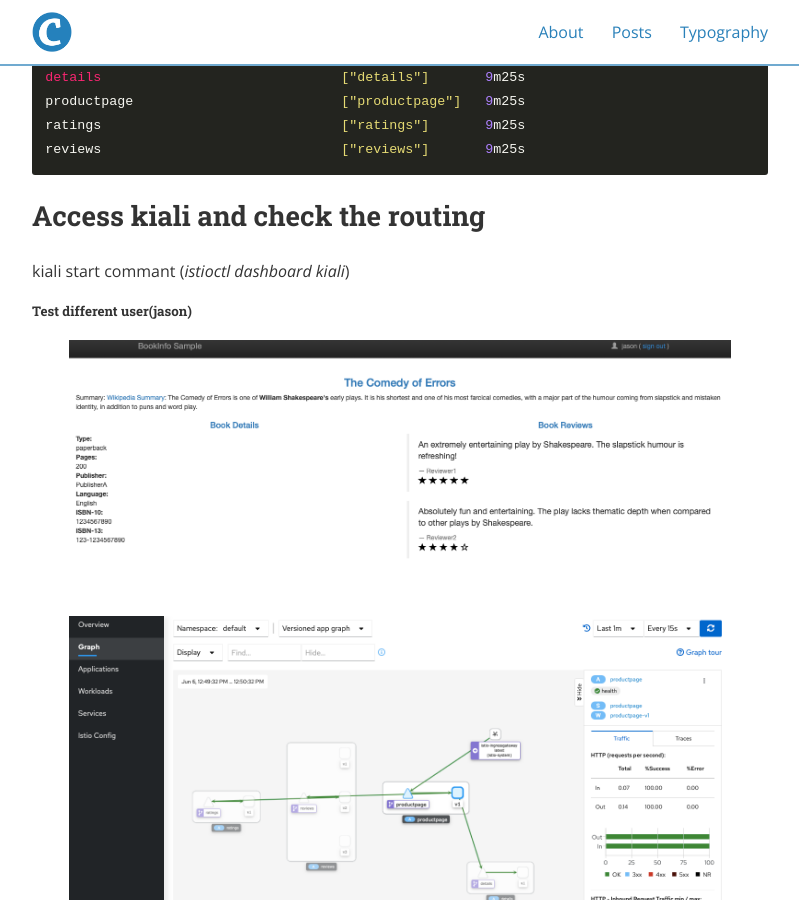
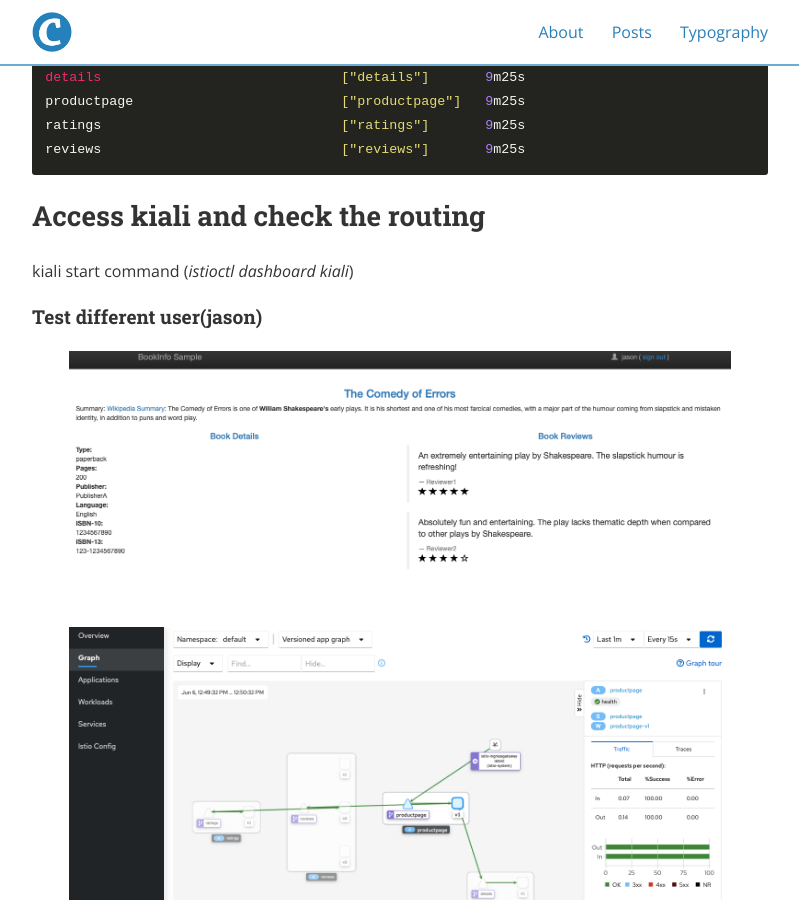
Before and after one commit to rhsoddld/rhsoddld.github.io, a Jekyll site: the page built from _posts/2021-06-06-istio_2.md, in a window 1280 px wide and 900 px high, scrolled down 13120 px. Shown: the whole window, without its empty margins (240-1039 px from the left). Built offline with Jekyll 4.4.1, drawn with Linux system fonts in a browser that asks for light colours; nearby versions of some CDN libraries.

Commit message:
add-0606-post

```diff
--- a/_posts/2021-06-06-istio_2.md
+++ b/_posts/2021-06-06-istio_2.md
@@ -534,27 +534,27 @@ Control request routing using header information
 	reviews                              ["reviews"]       9m25s
 
 ## Access kiali and check the routing
-kiali start commant (<em>istioctl dashboard kiali</em>)
+kiali start command (<em>istioctl dashboard kiali</em>)
 
-##### Test different user(jason)
+#### Test different user(jason)
 <p>
 <img src="/assets/kubernetes/20210606/istio-helloworld-bookinfo-request-routing-web.png">
 </p>
 <p>
 <img src="/assets/kubernetes/20210606/istio-helloworld-bookinfo-request-routing-kiali.png">
 </p>
-##### Access traffic goes to review version 2
+#### Access traffic goes to review version 2
 
 
 
-###### Test different user(lee)
+##### Test different user(lee)
 <p>
 <img src="/assets/kubernetes/20210606/istio-helloworld-bookinfo-request-routing-web-unmatched.png">
 </p>
 <p>
 <img src="/assets/kubernetes/20210606/istio-helloworld-bookinfo-request-routing-kiali-unmatched.png">
 </p>
-##### Access traffic goes to review version 1
+#### Access traffic goes to review version 1
 
 ### Reference Site
 [https://istio.io/latest/docs/tasks/traffic-management/request-routing/](https://istio.io/latest/docs/tasks/traffic-management/request-routing/)
```
